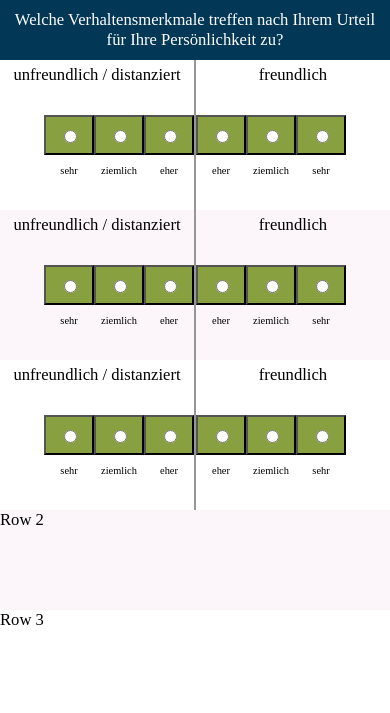
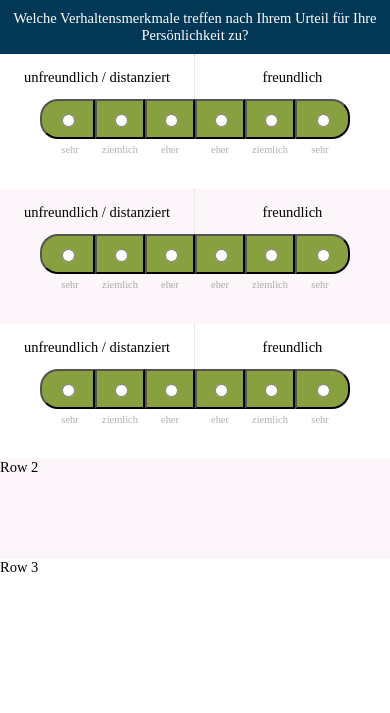
Before and after one commit to TonyMalz/enneagram, a plain HTML site: page index.html in a window 390 px wide. Drawn offline with Linux system fonts and the light colour scheme.

Commit message:
mobile color

```diff
--- a/index.html
+++ b/index.html
@@ -31,9 +31,6 @@
 	    z-index: 1;
 	}
 
-	main > div:nth-child(odd){
-		!background-color: #6091a21a;
-	}
 	main > div:nth-child(even){
 		background-color: #c2468f0d;
 	}
@@ -49,6 +46,22 @@
 		background-color: #88A040;
 		cursor: pointer;
 	}
+
+	.buttonstart{
+		border-top-left-radius:18px;
+		border-bottom-left-radius:18px;
+		width: 55px;
+	}
+
+	.buttonend{
+		border-top-right-radius:18px;
+		border-bottom-right-radius:18px;
+		width: 55px;
+	}
+
+	span {
+		color: #00000050;
+	}
 	input {
 		cursor: pointer;
 	}
@@ -57,12 +70,12 @@
 		main {
 			display: grid;
 			grid-auto-rows: minmax(100px,auto);
-			font-size: 0.8rem;
+			font-size: 0.7rem;
 		}
 		header {
 			transform: translate3d(0,0,0);
 		    text-align: center;
-		    font-size: 0.8rem;
+		    font-size: 0.7rem;
 		    color: white;
 			overflow: hidden;
 		    background-color: #023756;
@@ -86,7 +99,6 @@
 	    "d1 d2";
 	}
 	.rowgrid div{
-		padding-top: 5px;
 		padding-bottom: 5px;
 	}
 
@@ -94,30 +106,33 @@
 		grid-area: a;
 		height: 85%;
 		text-align: center;
-		border-right: 1px solid #969696;
+		border-right: 1px dotted #dad9d9;
 	}
 
 	.b {
 		grid-area: b;
 		height: 85%;
 		text-align: center;
-		border-left: 1px solid #969696;
+	}
+
+	.a, .b {
+		padding-top: 15px;
+		padding-right: 5px;
+		padding-left: 5px;
 	}
 
 	.c1 {
 		grid-area: c1;
 		display: grid;
-		grid-template-columns:repeat(3,1fr);
+		grid-template-columns:repeat(3,min-content);
 		justify-self: end;
-		border-right: 1px solid #969696;
 	}
 
 	.c2 {
 		grid-area: c2;
 		display: grid;
-		grid-template-columns:repeat(3,1fr);
+		grid-template-columns:repeat(3,min-content);
 		justify-self: start;
-		border-left: 1px solid #969696;
 	}
 
 	.d1 {
@@ -125,7 +140,7 @@
 		display: grid;
 		grid-template-columns:repeat(3,1fr);
 		justify-self: end;
-		border-right: 1px solid #969696;
+		!border-right: 1px dotted #969696;
 	}
 
 	.d2 {
@@ -133,7 +148,7 @@
 		display: grid;
 		grid-template-columns:repeat(3,1fr);
 		justify-self: start;
-		border-left: 1px solid #969696;
+		!border-left: 1px dotted #969696;
 	}
 	.d1, .d2 {
 		font-size: 0.5rem;
@@ -154,14 +169,14 @@
 		<div class="a">unfreundlich / distanziert</div>
 		<div class="b">freundlich</div>
 		<div class="c1">
-			<button onclick="this.children[0].checked=true"><input type="radio" name="1" value="-3"></button>
-			<button onclick="this.children[0].checked=true"><input type="radio" name="1" value="-2"></button>
-			<button onclick="this.children[0].checked=true"><input type="radio" name="1" value="-1"></button>
+			<button class="buttonstart" onclick="tick(this.children[0],this)"><input type="radio" name="1" value="-3"></button>
+			<button onclick="tick(this.children[0],this)"><input type="radio" name="1" value="-2"></button>
+			<button onclick="tick(this.children[0],this)"><input type="radio" name="1" value="-1"></button>
 		</div>
 		<div class="c2">
-			<button onclick="this.children[0].checked=true"><input type="radio" name="1" value="1"></button>
-			<button onclick="this.children[0].checked=true"><input type="radio" name="1" value="2"></button>
-			<button onclick="this.children[0].checked=true"><input type="radio" name="1" value="3"></button>
+			<button onclick="tick(this.children[0],this)"><input type="radio" name="1" value="1"></button>
+			<button onclick="tick(this.children[0],this)"><input type="radio" name="1" value="2"></button>
+			<button class="buttonend" onclick="tick(this.children[0],this)"><input type="radio" name="1" value="3"></button>
 		</div>
 		<div class="d1"><span>sehr</span><span>ziemlich</span><span>eher</span></div>
 		<div class="d2"><span>eher</span><span>ziemlich</span><span>sehr</span></div>
@@ -170,14 +185,14 @@
 		<div class="a">unfreundlich / distanziert</div>
 		<div class="b">freundlich</div>
 		<div class="c1">
-			<button onclick="this.children[0].checked=true"><input type="radio" name="1" value="-3"></button>
-			<button onclick="this.children[0].checked=true"><input type="radio" name="1" value="-2"></button>
-			<button onclick="this.children[0].checked=true"><input type="radio" name="1" value="-1"></button>
+			<button class="buttonstart" onclick="tick(this.children[0],this)"><input type="radio" name="2" value="-3"></button>
+			<button onclick="tick(this.children[0],this)"><input type="radio" name="2" value="-2"></button>
+			<button onclick="tick(this.children[0],this)"><input type="radio" name="2" value="-1"></button>
 		</div>
 		<div class="c2">
-			<button onclick="this.children[0].checked=true"><input type="radio" name="1" value="1"></button>
-			<button onclick="this.children[0].checked=true"><input type="radio" name="1" value="2"></button>
-			<button onclick="this.children[0].checked=true"><input type="radio" name="1" value="3"></button>
+			<button onclick="tick(this.children[0],this)"><input type="radio" name="2" value="1"></button>
+			<button onclick="tick(this.children[0],this)"><input type="radio" name="2" value="2"></button>
+			<button class="buttonend" onclick="tick(this.children[0],this)"><input type="radio" name="2" value="3"></button>
 		</div>
 		<div class="d1"><span>sehr</span><span>ziemlich</span><span>eher</span></div>
 		<div class="d2"><span>eher</span><span>ziemlich</span><span>sehr</span></div>
@@ -186,14 +201,14 @@
 		<div class="a">unfreundlich / distanziert</div>
 		<div class="b">freundlich</div>
 		<div class="c1">
-			<button onclick="this.children[0].checked=true"><input type="radio" name="1" value="-3"></button>
-			<button onclick="this.children[0].checked=true"><input type="radio" name="1" value="-2"></button>
-			<button onclick="this.children[0].checked=true"><input type="radio" name="1" value="-1"></button>
+			<button class="buttonstart" onclick="tick(this.children[0],this)"><input type="radio" name="3" value="-3"></button>
+			<button onclick="tick(this.children[0],this)"><input type="radio" name="3" value="-2"></button>
+			<button onclick="tick(this.children[0],this)"><input type="radio" name="3" value="-1"></button>
 		</div>
 		<div class="c2">
-			<button onclick="this.children[0].checked=true"><input type="radio" name="1" value="1"></button>
-			<button onclick="this.children[0].checked=true"><input type="radio" name="1" value="2"></button>
-			<button onclick="this.children[0].checked=true"><input type="radio" name="1" value="3"></button>
+			<button onclick="tick(this.children[0],this)"><input type="radio" name="3" value="1"></button>
+			<button onclick="tick(this.children[0],this)"><input type="radio" name="3" value="2"></button>
+			<button class="buttonend" onclick="tick(this.children[0],this)"><input type="radio" name="3" value="3"></button>
 		</div>
 		<div class="d1"><span>sehr</span><span>ziemlich</span><span>eher</span></div>
 		<div class="d2"><span>eher</span><span>ziemlich</span><span>sehr</span></div>
@@ -216,7 +231,11 @@
 		main.style.marginTop = headerHeight;
 	});
 
-
+	function tick(radio,parent){
+		radio.checked = true;
+		parent.parentNode.parentNode.querySelectorAll('button').forEach(function(elem){elem.style.backgroundColor='#88A040'})
+		parent.style.backgroundColor='#6091A2';
+	}
 
 </script>
 </body>
```
